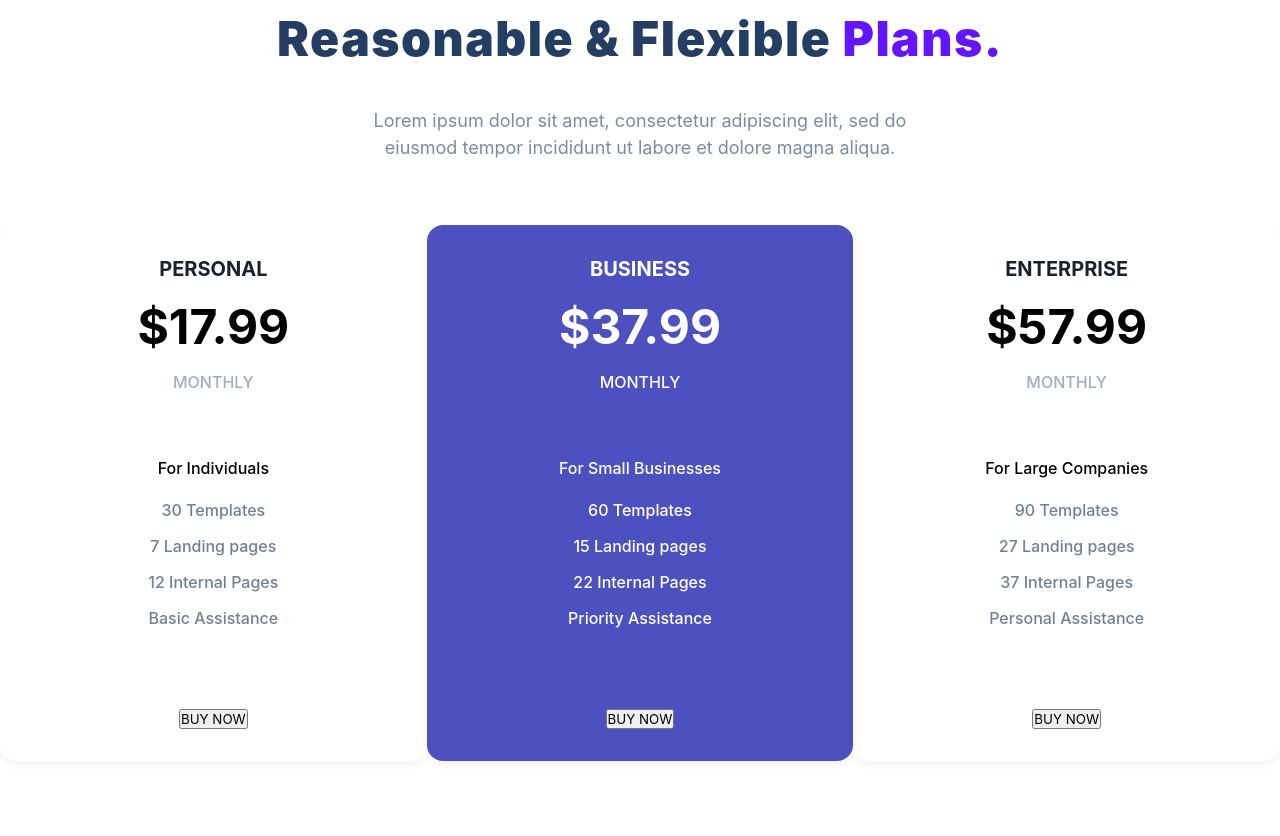
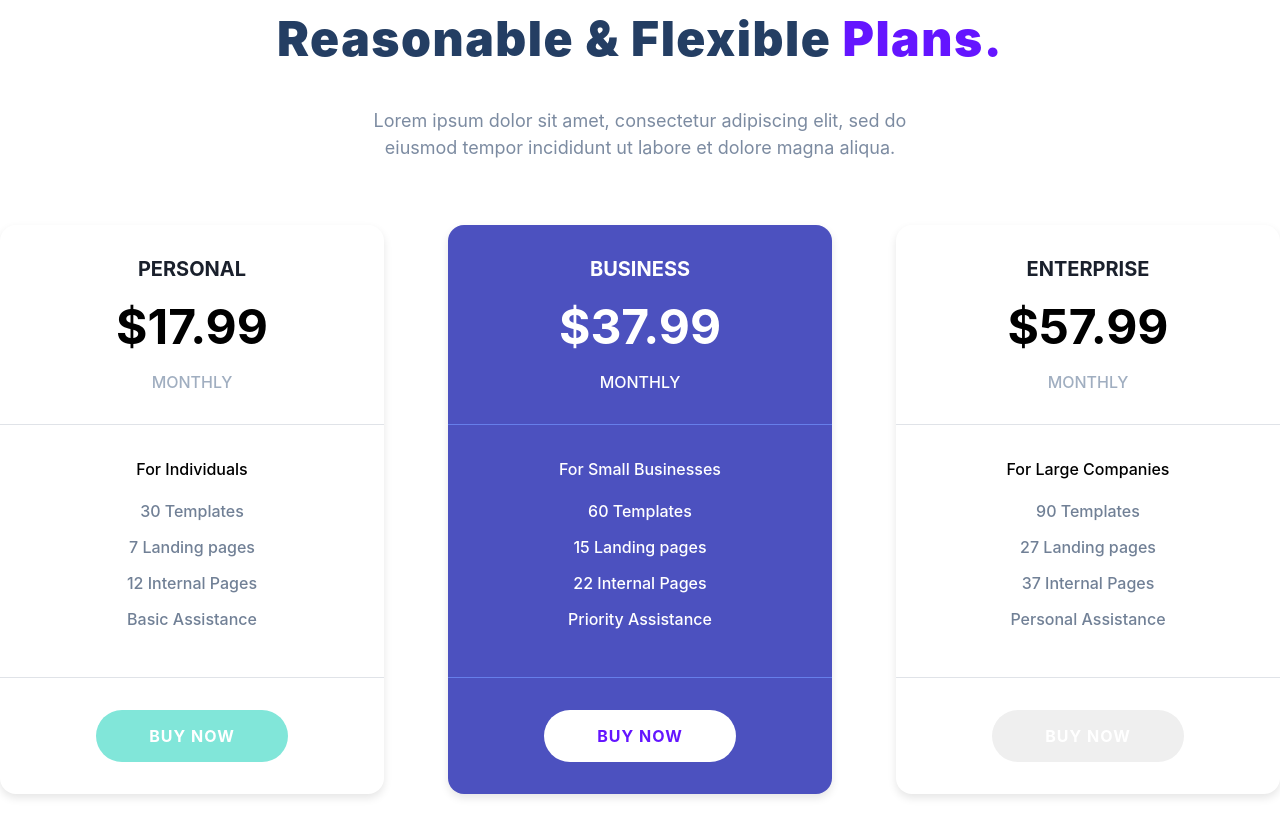
Before and after one commit to leo-912/final-project, a plain HTML site: page index.html in a window 1280 px wide. Shown: the part 4102-4938 px from the top of the page. Drawn offline with Linux system fonts and the light colour scheme.

Commit message:
button color

```diff
--- a/index.html
+++ b/index.html
@@ -274,7 +274,7 @@
                                 <div class="plan__price2">$37.99</div>
                                 <div class="plan__frecuency2">MONTHLY</div>
                             </div>
-                            <div class="plan__body">
+                            <div class="plan__body plan__body2">
                                 <div class="plan__body--title2">For Small Businesses</div>
                                 <div class="plan__body--list2">
                                     <li class="pricing__list">60 Templates</li>
@@ -284,7 +284,7 @@
                                 </div>
                             </div>
                                 <div class="plan__footer">
-                                    <button class="Plan__button2">BUY NOW</button>
+                                    <button class="Plan__button2 purple">BUY NOW</button>
                                 </div>
                         </div>
                         <div class="plan">
--- a/style.css
+++ b/style.css
@@ -525,10 +525,9 @@ PRICING
 
 .plan {
     display: flex;
-    width: calc(100% / 3);
+    width: 30%;
     flex-direction: column;
-    padding: 0 24px;
-    box-shadow: 0 4px 8px rgba(0, 0, 0, 0.05);
+    box-shadow: 0 4px 8px rgba(0, 0, 0, 0.1);
     border-radius: 16px;
 }
 
@@ -548,11 +547,16 @@ PRICING
     text-align: center;
     padding: 32px 0;
     font-weight: 500;
+    border-top: #7c8ba13d solid 1px;
+    border-bottom: #7c8ba13d solid 1px;
+}
+
+.plan__body2 {
+    border-top: 1px solid rgb(102, 126, 234);
+    border-bottom: 1px solid rgb(102, 126, 234);
 }
 
 .plan__footer {
-    border-bottom-left-radius: 16px;
-    border-bottom-right-radius: 16px;
     text-align: center;
     padding: 32px 0;
 }
@@ -625,3 +629,47 @@ PRICING
 .pricing__list {
     margin: 16px 0;
 }
+
+.Plan__button1 {
+    color: #ffffff;
+    background-color: rgb(129, 230, 217);
+    border-radius: 50px;
+    padding: 16px 50px;
+    border: none;
+    font-weight: bold;
+    font-size: 16px;
+    letter-spacing: 1px;
+    width: 50%;
+}
+
+.Plan__button2 {
+    background-color: #ffffff;
+    border-radius: 50px;
+    padding: 16px 50px;
+    border: none;
+    font-weight: bold;
+    font-size: 16px;
+    letter-spacing: 1px;
+    width: 50%;
+    transition: all 300ms;
+}
+
+.Plan__button2:hover {
+    cursor: pointer;
+    transform: translate(1px, -1px);
+    box-shadow: 0 4px 8px rgba(0, 0, 0, 0.3);
+    background-color: rgb(254, 178, 178);
+
+}
+
+.Plan__button3 {
+    color: #ffffff;
+    background-color: linear-gradient(115deg, rgb(245, 101, 101) 0%, rgb(254, 178, 178) 100%);
+    border-radius: 50px;
+    padding: 16px 50px;
+    border: none;
+    font-weight: bold;
+    font-size: 16px;
+    letter-spacing: 1px;
+    width: 50%;
+}
```
